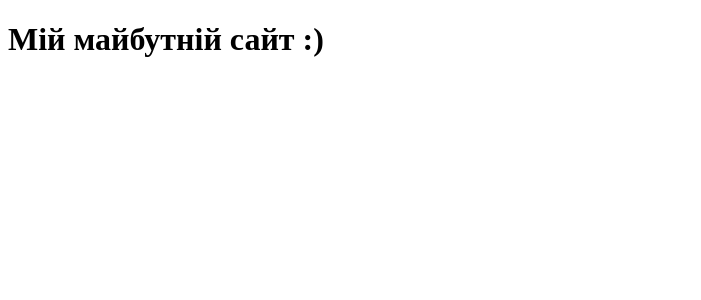
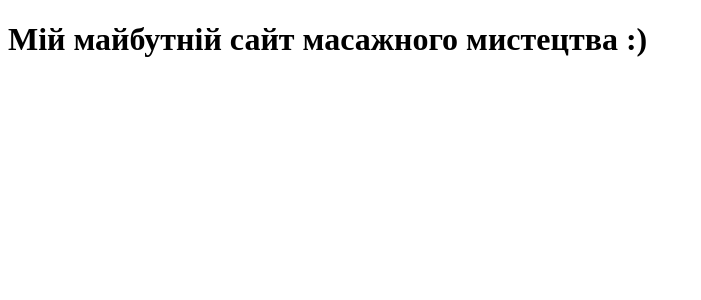
Before and after one commit to OlehSeiko/BodyStudio, an Angular app: page / in a window 1280 px wide. Shown: the top 300 px of the page, without its empty margins (0-701 px from the left). Built offline with nearby package versions, Linux system fonts and the light colour scheme.

Commit message:
3d commit

```diff
--- a/src/app/app.component.html
+++ b/src/app/app.component.html
@@ -1 +1 @@
-<h1>Мій майбутній сайт :)</h1>
+<h1>Мій майбутній сайт масажного мистецтва :)</h1>
```
